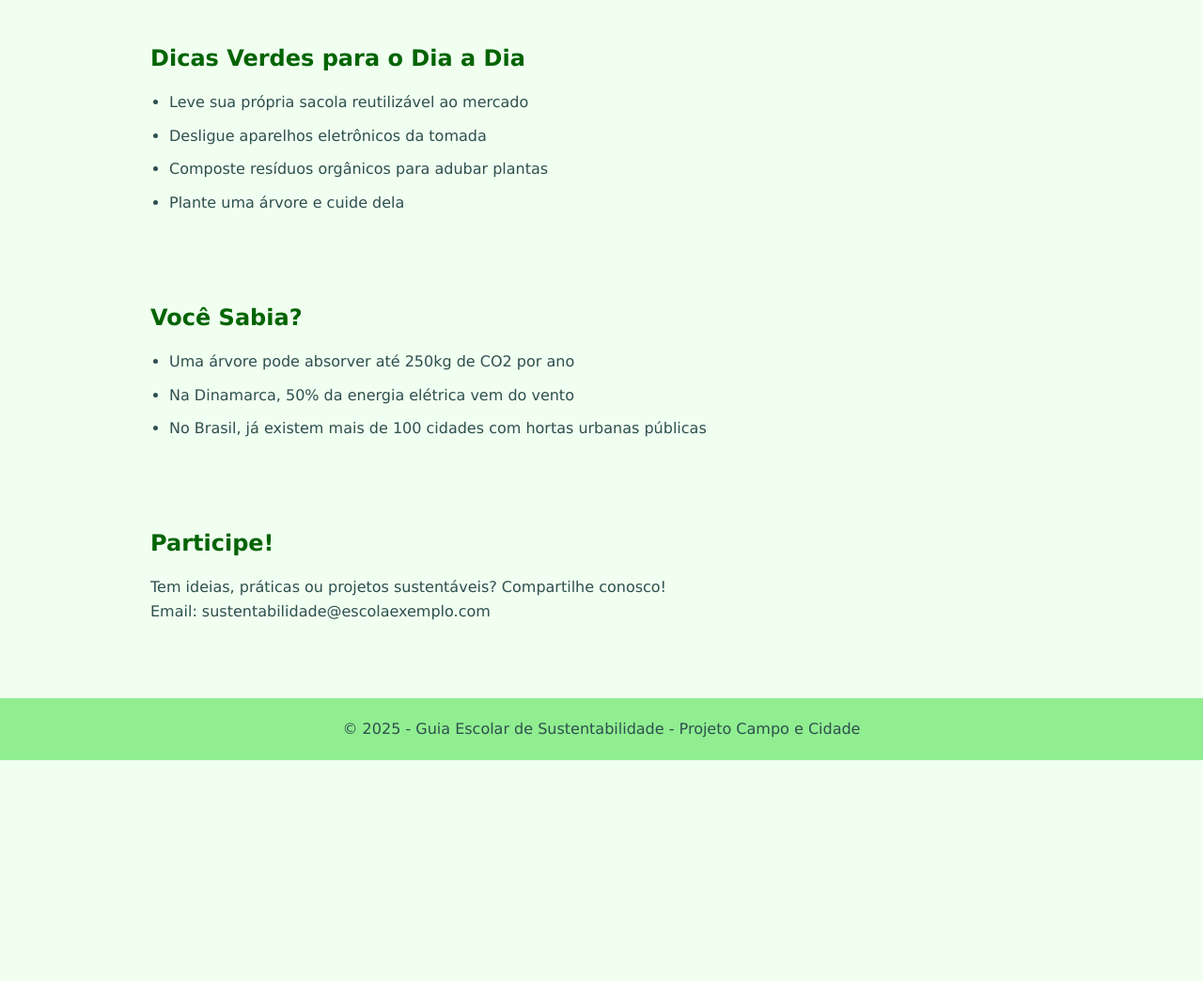
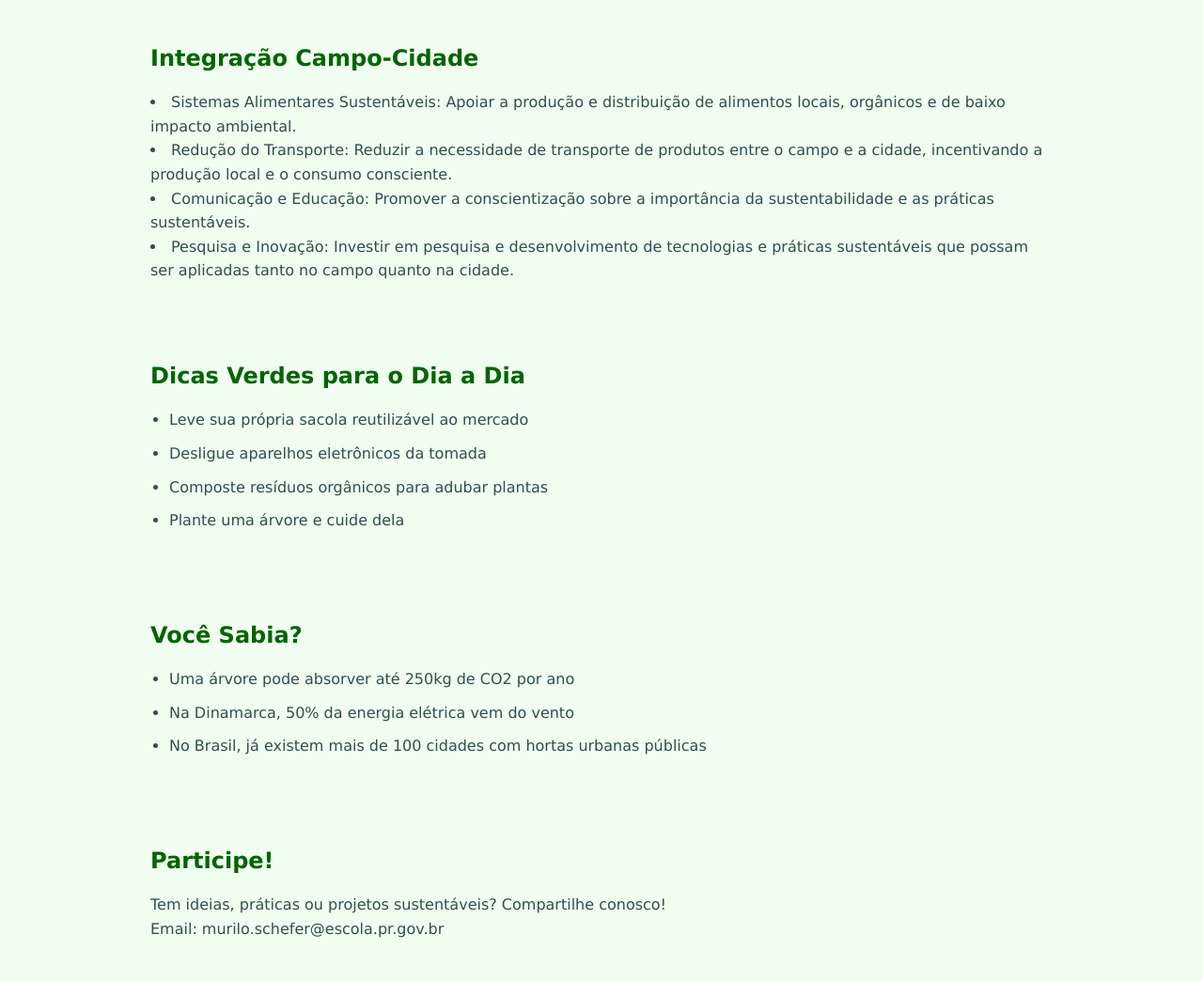
Before and after one commit to murilodocapa/sustentabilidade-campo-e-cidade, a plain HTML site: page index.html in a window 1280 px wide. Shown: the part 1309-2353 px from the top of the page at 94% size. Before the commit the page ends 2118 px from the top, so only its background shows below. Drawn offline with Linux system fonts and the light colour scheme.

Commit message:
Add files via upload

```diff
--- a/index.html
+++ b/index.html
@@ -60,6 +60,15 @@ A cogeração de energia, que utiliza resíduos da produção agrícola para ger
 <img src="campo-sustentavel.jpg" alt="Campo sustentável" class="imagem">
 </section>
 
+<section id="integração campo Cidade">
+    <h2> Integração Campo-Cidade </h2>
+    <p> <li> Sistemas Alimentares Sustentáveis: Apoiar a produção e distribuição de alimentos locais, orgânicos e de baixo impacto ambiental.  </li></p>
+    <li> Redução do Transporte: Reduzir a necessidade de transporte de produtos entre o campo e a cidade, incentivando a produção local e o consumo consciente. </li>
+    <li> Comunicação e Educação: Promover a conscientização sobre a importância da sustentabilidade e as práticas sustentáveis. </li>
+    <li> Pesquisa e Inovação: Investir em pesquisa e desenvolvimento de tecnologias e práticas sustentáveis que possam ser aplicadas tanto no campo quanto na cidade.
+</li>
+</section>
+
 <section id="dicas">
 <h2>Dicas Verdes para o Dia a Dia</h2>
 <ul>
@@ -83,11 +92,11 @@ A cogeração de energia, que utiliza resíduos da produção agrícola para ger
 <section id="contato">
 <h2>Participe!</h2>
 <p>Tem ideias, práticas ou projetos sustentáveis? Compartilhe conosco!</p>
-<p>Email: sustentabilidade@escolaexemplo.com</p>
+<p>Email: murilo.schefer@escola.pr.gov.br</p>
 </section>
 
 <footer>
-<p>&copy; 2025 - Guia Escolar de Sustentabilidade - Projeto Campo e Cidade</p>
+<p>&copy; Agrinho 2025 - Sustentabilidade - Projeto Campo e Cidade</p>
 </footer>
 </body>
 </html>
```
